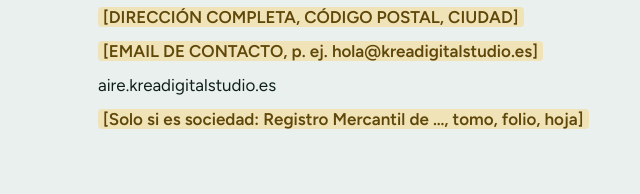
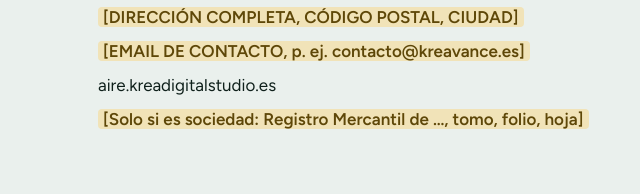
Before and after one commit to kikeotero7/aire, a plain HTML site: page legal.html in a window 1280 px wide. Shown: the part 606-800 px from the top of the page, 374-1014 px from the left. Drawn offline with nearby package versions, Linux system fonts and the light colour scheme.

Commit message:
KREAVANCE: correo de contacto contacto@kreavance.es
Co-Authored-By: Claude Opus 5.5 <noreply@anthropic.com>
Claude-Session: https://claude.ai/code/session_01DaQoop4SRxKpTTXFN56URE

```diff
--- a/legal.html
+++ b/legal.html
@@ -63,7 +63,7 @@ footer{border-top:1px solid var(--line); padding-block:24px; font-size:.88rem; c
     <dt>Titular</dt><dd><span class="fill">[NOMBRE Y APELLIDOS O RAZÓN SOCIAL]</span>, que opera como KREAVANCE</dd>
     <dt>NIF</dt><dd><span class="fill">[NIF / CIF]</span></dd>
     <dt>Domicilio</dt><dd><span class="fill">[DIRECCIÓN COMPLETA, CÓDIGO POSTAL, CIUDAD]</span></dd>
-    <dt>Email</dt><dd><span class="fill">[EMAIL DE CONTACTO, p. ej. hola@kreadigitalstudio.es]</span></dd>
+    <dt>Email</dt><dd><span class="fill">[EMAIL DE CONTACTO, p. ej. contacto@kreavance.es]</span></dd>
     <dt>Sitio web</dt><dd>aire.kreadigitalstudio.es</dd>
     <dt>Registro</dt><dd><span class="fill">[Solo si es sociedad: Registro Mercantil de …, tomo, folio, hoja]</span></dd>
   </dl>
```
Also changed, not shown: legal/index.html (+1 -1 lines), 2 other files.
